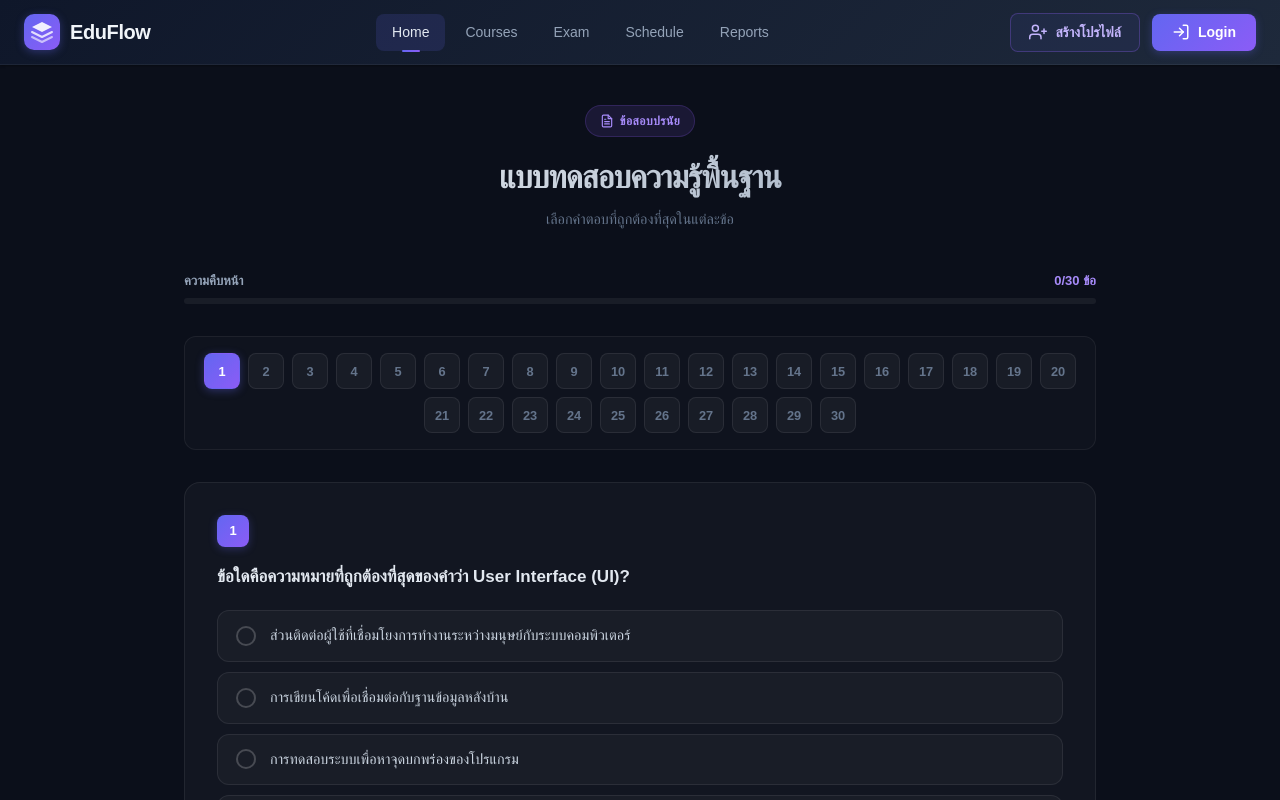
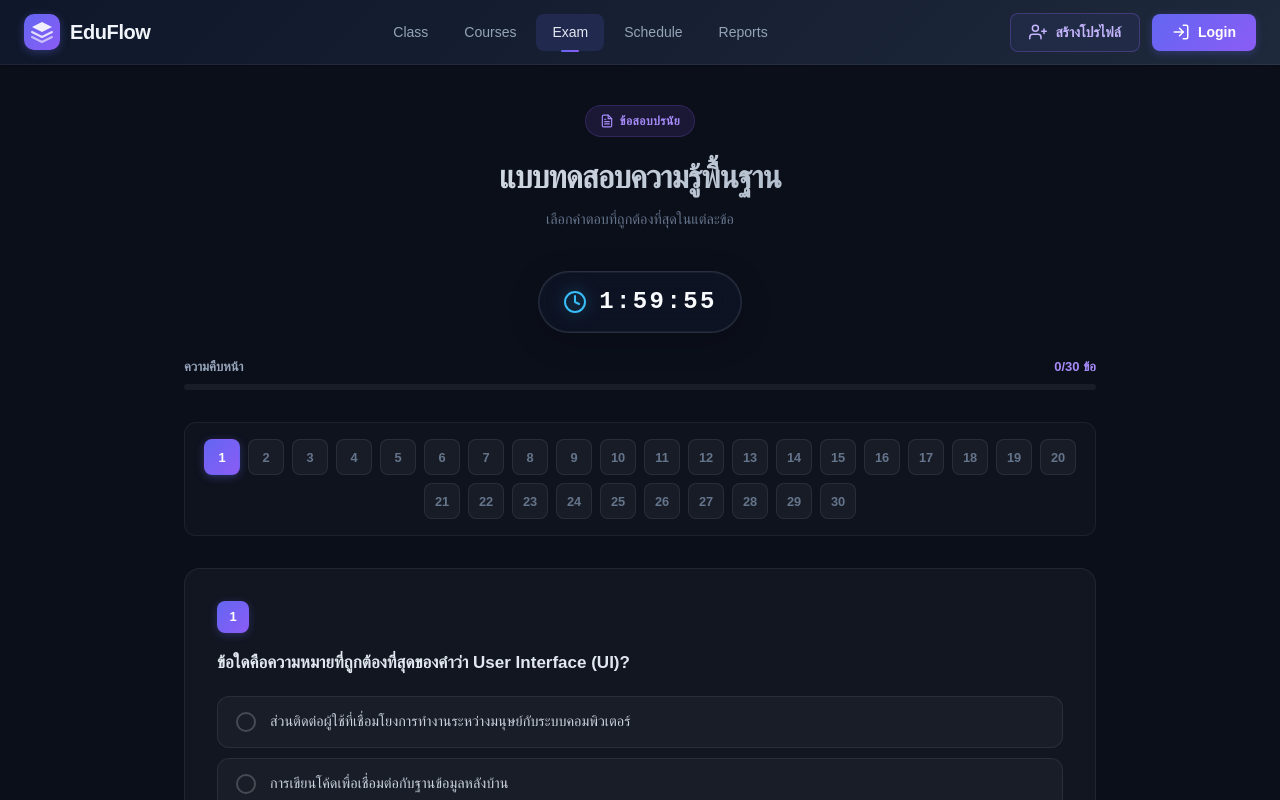
Before and after one commit to aticha-meet/edu-flow-app, a Next.js app in the folder apps/edu-flow-front/: page /exam in a window 1280 px wide. Shown: the top 800 px of the page. Built offline with nearby package versions, Linux system fonts and the light colour scheme; no server answers; a web font is replaced by a local one.

Commit message:
Create guard for protect corruption exam

```diff
--- a/apps/edu-flow-front/src/app/exam/exam.module.scss
+++ b/apps/edu-flow-front/src/app/exam/exam.module.scss
@@ -685,3 +685,54 @@
         justify-content: center;
     }
 }
+
+/* ─── Timer ───────────────────────────────────────────────────── */
+.timerContainer {
+    display: inline-flex;
+    align-items: center;
+    gap: 12px;
+    padding: 12px 24px;
+    background: rgba(15, 23, 42, 0.6);
+    border: 1px solid rgba(148, 163, 184, 0.2);
+    border-radius: 100px;
+    backdrop-filter: blur(12px);
+    box-shadow: 0 8px 32px rgba(0, 0, 0, 0.2), inset 0 0 0 1px rgba(255, 255, 255, 0.05);
+    margin-bottom: 24px;
+    transition: all 0.3s ease;
+}
+
+.timerContainer svg {
+    color: #38bdf8;
+    filter: drop-shadow(0 0 8px rgba(56, 189, 248, 0.5));
+}
+
+.timerText {
+    font-family: 'Courier New', Courier, monospace;
+    font-size: 1.5rem;
+    font-weight: 700;
+    color: #f8fafc;
+    letter-spacing: 0.1em;
+    font-variant-numeric: tabular-nums;
+}
+
+.timerWarning {
+    background: rgba(127, 29, 29, 0.4);
+    border-color: rgba(239, 68, 68, 0.5);
+    box-shadow: 0 8px 32px rgba(220, 38, 38, 0.3), inset 0 0 0 1px rgba(239, 68, 68, 0.2);
+    animation: pulseWarning 2s infinite;
+}
+
+.timerWarning svg {
+    color: #f87171;
+    filter: drop-shadow(0 0 8px rgba(248, 113, 113, 0.6));
+}
+
+.timerWarning .timerText {
+    color: #fef2f2;
+}
+
+@keyframes pulseWarning {
+    0% { box-shadow: 0 0 0 0 rgba(239, 68, 68, 0.4); }
+    70% { box-shadow: 0 0 0 15px rgba(239, 68, 68, 0); }
+    100% { box-shadow: 0 0 0 0 rgba(239, 68, 68, 0); }
+}
--- a/apps/edu-flow-front/src/app/exam/page.tsx
+++ b/apps/edu-flow-front/src/app/exam/page.tsx
@@ -1,13 +1,15 @@
 'use client'
 
-import { useState, useCallback } from 'react'
+import { useState, useEffect } from 'react'
 import { Navbar } from '@/components/navbar'
 import styles from './exam.module.scss'
 import { jsPDF } from 'jspdf'
 import { ExamResult } from '@/components/exam/ExamResult'
 import { ExamReview } from '@/components/exam/ExamReview'
+import { ExamGuard } from '@/components/exam/ExamGuard'
 import { sarabunRegularBase64 } from '@/config/fonts/Sarabun-Regular'
 import { preExam } from '@/assets/exam/preExam'
+import { useExamStore } from '@/store/examStore'
 
 // ─── Types ───────────────────────────────────────────────────────
 export interface AnswerOption {
@@ -24,43 +26,72 @@ export interface ExamQuestion {
 
 // ─── Component ───────────────────────────────────────────────────
 export default function ExamPage() {
-    const [examData] = useState<ExamQuestion[]>(preExam)
-    const [currentQuestion, setCurrentQuestion] = useState(0)
-    const [selectedAnswers, setSelectedAnswers] = useState<Record<number, number>>({})
-    const [isSubmitted, setIsSubmitted] = useState(false)
+    const examData = preExam
     const [showReview, setShowReview] = useState(false)
+    const [mounted, setMounted] = useState(false)
+
+    const {
+        currentQuestion,
+        setCurrentQuestion,
+        selectedAnswers,
+        selectAnswer,
+        isSubmitted,
+        submitExam,
+        timeLeft,
+        decrementTime,
+        resetExam
+    } = useExamStore()
+
+    // Hydration check for Zustand persist
+    useEffect(() => {
+        setMounted(true)
+    }, [])
+
+    // ─── Timer Logic ─────────────────────────────────────────────
+    useEffect(() => {
+        if (isSubmitted || timeLeft <= 0) return
+
+        const timerId = setInterval(() => {
+            decrementTime()
+        }, 1000)
+
+        return () => clearInterval(timerId)
+    }, [isSubmitted, timeLeft, decrementTime])
+
+    const formatTime = (seconds: number) => {
+        const h = Math.floor(seconds / 3600)
+        const m = Math.floor((seconds % 3600) / 60)
+        const s = seconds % 60
+        if (h > 0) {
+            return `${h}:${m.toString().padStart(2, '0')}:${s.toString().padStart(2, '0')}`
+        }
+        return `${m.toString().padStart(2, '0')}:${s.toString().padStart(2, '0')}`
+    }
 
     const totalQuestions = examData.length
     const answeredCount = Object.keys(selectedAnswers).length
     const progress = (answeredCount / totalQuestions) * 100
 
     // ─── Handlers ────────────────────────────────────────────────
-    const handleSelectAnswer = useCallback((questionID: number, answerId: number) => {
-        if (isSubmitted) return
-        setSelectedAnswers(prev => ({ ...prev, [questionID]: answerId }))
-    }, [isSubmitted])
+    const handleSelectAnswer = (questionID: number, answerId: number) => {
+        selectAnswer(questionID, answerId)
+    }
 
     const handlePrev = () => {
-        setCurrentQuestion(prev => Math.max(0, prev - 1))
+        setCurrentQuestion(Math.max(0, currentQuestion - 1))
     }
 
     const handleNext = () => {
-        setCurrentQuestion(prev => Math.min(totalQuestions - 1, prev + 1))
+        setCurrentQuestion(Math.min(totalQuestions - 1, currentQuestion + 1))
     }
 
     const handleGoToQuestion = (index: number) => {
         setCurrentQuestion(index)
     }
 
-    const handleSubmit = () => {
-        setIsSubmitted(true)
-    }
-
     const handleRetry = () => {
-        setSelectedAnswers({})
-        setIsSubmitted(false)
+        resetExam()
         setShowReview(false)
-        setCurrentQuestion(0)
     }
 
     // ─── Score Calculation ───────────────────────────────────────
@@ -143,7 +174,7 @@ export default function ExamPage() {
 
         doc.setFontSize(16)
         doc.setTextColor(0, 0, 0)
-        doc.text(`คะแนนที่ได้: ${correctCount} / ${totalQuestions}`, margin + 10, y + 6)
+        doc.text(`คะแนนรวมทั้งหมด: ${correctCount} จาก ${totalQuestions} คะแนน`, margin + 10, y + 6)
 
         doc.setFontSize(16)
         doc.text(`${percentage}%`, pageWidth - margin - 10, y + 6, { align: 'right' })
@@ -226,6 +257,8 @@ export default function ExamPage() {
         doc.save(`EduFlow_Exam_Result_${new Date().toISOString().slice(0, 10)}.pdf`)
     }
 
+    if (!mounted) return null // Prevent hydration mismatch
+
     // ─── Render: Result Page ─────────────────────────────────────
     if (isSubmitted && !showReview) {
         return (
@@ -277,6 +310,11 @@ export default function ExamPage() {
         <div className={styles.page}>
             <Navbar />
             <main className={styles.main}>
+                {/* Anti-Cheating Guard */}
+                <div style={{ display: 'flex', justifyContent: 'center' }}>
+                    <ExamGuard />
+                </div>
+
                 {/* Header */}
                 <div className={styles.examHeader}>
                     <div className={styles.examBadge}>
@@ -291,6 +329,17 @@ export default function ExamPage() {
                     </div>
                     <h1 className={styles.examTitle}>แบบทดสอบความรู้พื้นฐาน</h1>
                     <p className={styles.examSubtitle}>เลือกคำตอบที่ถูกต้องที่สุดในแต่ละข้อ</p>
+                </div>
+
+                {/* Timer */}
+                <div style={{ display: 'flex', justifyContent: 'center' }}>
+                    <div className={`${styles.timerContainer} ${timeLeft < 300 ? styles.timerWarning : ''}`}>
+                        <svg width="24" height="24" viewBox="0 0 24 24" fill="none" stroke="currentColor" strokeWidth="2" strokeLinecap="round" strokeLinejoin="round">
+                            <circle cx="12" cy="12" r="10" />
+                            <polyline points="12 6 12 12 16 14" />
+                        </svg>
+                        <span className={styles.timerText}>{formatTime(timeLeft)}</span>
+                    </div>
                 </div>
 
                 {/* Progress */}
@@ -371,7 +420,7 @@ export default function ExamPage() {
                     {currentQuestion === totalQuestions - 1 ? (
                         <button
                             className={styles.submitBtn}
-                            onClick={handleSubmit}
+                            onClick={submitExam}
                             disabled={answeredCount < totalQuestions}
                             id="submit-exam-btn"
                         >
--- /dev/null
+++ b/apps/edu-flow-front/src/components/exam/ExamGuard.tsx
@@ -0,0 +1,65 @@
+'use client'
+import { useEffect } from 'react'
+import { useExamStore } from '@/store/examStore'
+
+
+
+export const ExamGuard = () => {
+    const violations = useExamStore(state => state.violations)
+    const addViolation = useExamStore(state => state.addViolation)
+    const isSubmitted = useExamStore(state => state.isSubmitted)
+    const MAX_VIOLATIONS = 5
+
+    useEffect(() => {
+        if (isSubmitted) return // Stop tracking if already submitted
+
+        const handleVisibilityChange = () => {
+            if (document.hidden) addViolation('tab_switch', MAX_VIOLATIONS)
+        }
+
+        const handleBlur = () => {
+            addViolation('window_blur', MAX_VIOLATIONS)
+        }
+
+        const handleFullscreenChange = () => {
+            if (!document.fullscreenElement) addViolation('exit_fullscreen', MAX_VIOLATIONS)
+        }
+
+        document.addEventListener('visibilitychange', handleVisibilityChange)
+        // window.addEventListener('blur', handleBlur)
+        document.addEventListener('fullscreenchange', handleFullscreenChange)
+
+        return () => {
+            document.removeEventListener('visibilitychange', handleVisibilityChange)
+            window.removeEventListener('blur', handleBlur)
+            document.removeEventListener('fullscreenchange', handleFullscreenChange)
+        }
+    }, [addViolation, isSubmitted])
+
+    if (violations === 0) return null
+
+    return (
+        <div style={{
+            display: 'flex',
+            alignItems: 'center',
+            gap: '8px',
+            padding: '10px 16px',
+            background: 'rgba(127, 29, 29, 0.2)',
+            border: '1px solid rgba(239, 68, 68, 0.4)',
+            borderRadius: '12px',
+            color: '#fca5a5',
+            fontSize: '0.85rem',
+            fontWeight: 600,
+            marginBottom: '20px',
+            animation: 'pulseWarning 2s infinite',
+            boxShadow: '0 4px 12px rgba(220, 38, 38, 0.15)'
+        }}>
+            <svg width="18" height="18" viewBox="0 0 24 24" fill="none" stroke="currentColor" strokeWidth="2" strokeLinecap="round" strokeLinejoin="round">
+                <path d="M10.29 3.86L1.82 18a2 2 0 0 0 1.71 3h16.94a2 2 0 0 0 1.71-3L13.71 3.86a2 2 0 0 0-3.42 0z" />
+                <line x1="12" y1="9" x2="12" y2="13" />
+                <line x1="12" y1="17" x2="12.01" y2="17" />
+            </svg>
+            คำเตือน: ตรวจพบการสลับหน้าจอ {violations}/{MAX_VIOLATIONS} ครั้ง (หากครบจะถูกส่งข้อสอบทันที)
+        </div>
+    )
+}
--- a/apps/edu-flow-front/src/components/navbar.tsx
+++ b/apps/edu-flow-front/src/components/navbar.tsx
@@ -2,9 +2,20 @@
 
 import { useState } from 'react'
 import style from './navbar.module.scss'
+import Link from 'next/link'
 import { CreateProfilePopup } from '@/components/profile/CreateProfilePopup'
+import { usePathname } from 'next/navigation'
+
+const navItems = [
+    { href: '/class', label: 'Class' },
+    { href: '/courses', label: 'Courses' },
+    { href: '/exam', label: 'Exam' },
+    { href: '/schedule', label: 'Schedule' },
+    { href: '/reports', label: 'Reports' },
+]
 
 export const Navbar = () => {
+    const pathname = usePathname();
     const [isProfilePopupOpen, setIsProfilePopupOpen] = useState(false)
 
     return (
@@ -25,11 +36,16 @@ export const Navbar = () => {
 
                     {/* Navigation Links */}
                     <ul className={style.navLinks}>
-                        <li><a href="#" className={style.navLinkActive}>Home</a></li>
-                        <li><a href="#" className={style.navLink}>Courses</a></li>
-                        <li><a href="/exam" className={style.navLink}>Exam</a></li>
-                        <li><a href="#" className={style.navLink}>Schedule</a></li>
-                        <li><a href="#" className={style.navLink}>Reports</a></li>
+                        {navItems.map((item) => (
+                            <li key={item.href}>
+                                <Link
+                                    href={item.href}
+                                    className={pathname === item.href ? style.navLinkActive : style.navLink}
+                                >
+                                    {item.label}
+                                </Link>
+                            </li>
+                        ))}
                     </ul>
 
                     {/* Auth Button */}
--- /dev/null
+++ b/apps/edu-flow-front/src/store/examStore.ts
@@ -0,0 +1,78 @@
+import { create } from 'zustand'
+import { persist, createJSONStorage } from 'zustand/middleware'
+
+interface ExamState {
+    currentQuestion: number
+    selectedAnswers: Record<number, number>
+    isSubmitted: boolean
+    timeLeft: number
+    violations: number
+
+    // Actions
+    setCurrentQuestion: (index: number) => void
+    selectAnswer: (questionID: number, answerId: number) => void
+    submitExam: () => void
+    decrementTime: () => void
+    addViolation: (reason: string, maxViolations: number) => number
+    resetExam: () => void
+}
+
+const INITIAL_TIME = 120 * 60 // 120 minutes
+
+export const useExamStore = create<ExamState>()(
+    persist(
+        (set, get) => ({
+            currentQuestion: 0,
+            selectedAnswers: {},
+            isSubmitted: false,
+            timeLeft: INITIAL_TIME,
+            violations: 0,
+
+            setCurrentQuestion: (index) => set({ currentQuestion: index }),
+
+            selectAnswer: (questionID, answerId) => set((state) => {
+                if (state.isSubmitted) return state
+                return {
+                    selectedAnswers: { ...state.selectedAnswers, [questionID]: answerId }
+                }
+            }),
+
+            submitExam: () => set({ isSubmitted: true }),
+
+            decrementTime: () => set((state) => {
+                if (state.isSubmitted || state.timeLeft <= 0) return state
+                if (state.timeLeft <= 1) {
+                    return { timeLeft: 0, isSubmitted: true }
+                }
+                return { timeLeft: state.timeLeft - 1 }
+            }),
+
+            addViolation: (reason, maxViolations) => {
+                let currentViolations = 0
+                set((state) => {
+                    const next = state.violations + 1
+                    console.warn(`Violation: ${reason}, count: ${next}`)
+                    currentViolations = next
+
+                    if (next >= maxViolations) {
+                        return { violations: next, isSubmitted: true }
+                    }
+                    return { violations: next }
+                })
+                return currentViolations
+            },
+
+            resetExam: () => set({
+                currentQuestion: 0,
+                selectedAnswers: {},
+                isSubmitted: false,
+                timeLeft: INITIAL_TIME,
+                violations: 0
+            })
+        }),
+        {
+            name: 'exam-storage',
+            storage: createJSONStorage(() => localStorage)
+        }
+    )
+)
```
